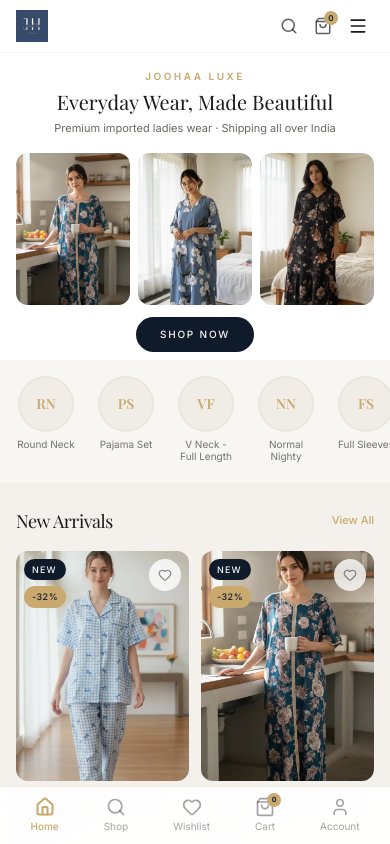
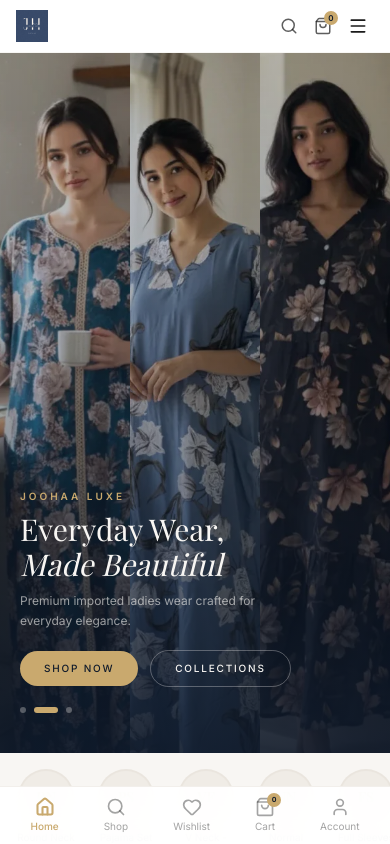
Before and after one commit to akashkuppattil-dev/Euro-Edge-, a Next.js app: page / in a window 390 px wide. Shown: the top 844 px of the page. Built offline with nearby package versions, Linux system fonts and the light colour scheme; a web font is replaced by a local one.

Commit message:
fix: remove mobile padding and update hero section\n\nAdjust mobile layout and hero background images for better UX.

```diff
--- a/components/best-sellers.tsx
+++ b/components/best-sellers.tsx
@@ -48,7 +48,7 @@ const products = [
 
 export function BestSellers() {
   return (
-    <section className="py-6 md:py-16 lg:py-24 px-4 md:px-12">
+    <section className="py-6 md:py-16 lg:py-24 px-3 md:px-12">
       <div className="max-w-7xl mx-auto">
         {/* Header - compact on mobile */}
         <div className="flex items-center justify-between mb-4 md:mb-12">
@@ -68,7 +68,7 @@ export function BestSellers() {
           </Link>
         </div>
 
-        <div className="grid grid-cols-2 md:grid-cols-4 gap-3 md:gap-6">
+        <div className="grid grid-cols-2 md:grid-cols-4 gap-2 md:gap-6">
           {products.map((product) => (
             <ProductCard key={product.id} {...product} />
           ))}
--- a/components/category-chips.tsx
+++ b/components/category-chips.tsx
@@ -15,11 +15,11 @@ const categories = [
 
 export function CategoryChips() {
   return (
-    <section className="py-4 md:py-8 px-4 md:px-12">
+    <section className="py-4 md:py-8 md:px-12">
       <div className="max-w-7xl mx-auto">
         {/* Mobile - Horizontal scroll with icon circles */}
         <div className="md:hidden">
-          <div className="flex gap-5 overflow-x-auto scrollbar-hide pb-1 -mx-4 px-4">
+          <div className="flex gap-5 overflow-x-auto scrollbar-hide pb-1 px-4">
             {categories.map((cat) => (
               <Link
                 key={cat.label}
--- a/components/contact-banner.tsx
+++ b/components/contact-banner.tsx
@@ -6,7 +6,7 @@ export function ContactBanner() {
   return (
     <section className="relative overflow-hidden">
       {/* Mobile - Compact card */}
-      <div className="md:hidden px-4 py-6">
+      <div className="md:hidden px-3 py-4">
         <div className="bg-card border border-border/40 rounded-2xl p-5 flex flex-col items-center text-center">
           <div className="w-12 h-12 rounded-full bg-secondary flex items-center justify-center mb-3">
             <MessageCircle className="w-5 h-5 text-accent" />
--- a/components/editorial-section.tsx
+++ b/components/editorial-section.tsx
@@ -5,8 +5,8 @@ export function EditorialSection() {
   return (
     <section className="relative overflow-hidden">
       {/* Mobile - Compact card */}
-      <div className="md:hidden px-4 py-6">
-        <div className="relative rounded-2xl overflow-hidden aspect-[4/5]">
+      <div className="md:hidden py-4">
+        <div className="relative overflow-hidden aspect-[4/5]">
           <Image
             src="/images/product-6.png"
             alt="Black dahlia floral maxi nighty - JOOHAA LUXE"
--- a/components/fabric-story.tsx
+++ b/components/fabric-story.tsx
@@ -21,7 +21,7 @@ const features = [
 
 export function FabricStory() {
   return (
-    <section className="py-8 md:py-16 lg:py-24 px-4 md:px-12 bg-secondary">
+    <section className="py-6 md:py-16 lg:py-24 px-3 md:px-12 bg-secondary">
       <div className="max-w-7xl mx-auto">
         {/* Mobile - Compact stacked */}
         <div className="md:hidden">
--- a/components/featured-categories.tsx
+++ b/components/featured-categories.tsx
@@ -43,7 +43,7 @@ const categories = [
 
 export function FeaturedCategories() {
   return (
-    <section className="py-6 md:py-16 lg:py-24 px-4 md:px-12">
+    <section className="py-6 md:py-16 lg:py-24 px-3 md:px-12">
       <div className="max-w-7xl mx-auto">
         {/* Header */}
         <div className="flex items-center justify-between mb-4 md:mb-12 md:justify-center md:flex-col md:text-center">
@@ -59,7 +59,7 @@ export function FeaturedCategories() {
         </div>
 
         {/* Mobile - 2 column compact grid */}
-        <div className="md:hidden grid grid-cols-2 gap-2.5">
+        <div className="md:hidden grid grid-cols-2 gap-2">
           {categories.map((cat) => (
             <Link key={cat.title} href={cat.href} className="group relative rounded-xl overflow-hidden aspect-[3/4]">
               <Image
--- a/components/hero-section.tsx
+++ b/components/hero-section.tsx
@@ -1,107 +1,147 @@
+"use client"
+
 import Image from "next/image"
 import Link from "next/link"
+import { useState, useEffect } from "react"
 
 const heroImages = [
-  { src: "/images/product-2.png", alt: "Teal Floral Kaftan" },
-  { src: "/images/product-3.png", alt: "Blue Rose Maxi Nighty" },
-  { src: "/images/product-6.png", alt: "Black Dahlia Nighty" },
+  { src: "/images/product-2.png", alt: "Teal Floral Kaftan", label: "Kaftans" },
+  { src: "/images/product-3.png", alt: "Blue Rose Maxi Nighty", label: "Maxi Nighties" },
+  { src: "/images/product-6.png", alt: "Black Dahlia Nighty", label: "V Neck Collection" },
 ]
 
 export function HeroSection() {
+  const [activeIndex, setActiveIndex] = useState(0)
+
+  useEffect(() => {
+    const timer = setInterval(() => {
+      setActiveIndex((prev) => (prev + 1) % heroImages.length)
+    }, 5000)
+    return () => clearInterval(timer)
+  }, [])
+
   return (
-    <section className="bg-card">
+    <section className="relative w-full">
       {/* ---- MOBILE ---- */}
-      <div className="md:hidden px-4 pt-4 pb-2">
-        {/* Brand tagline */}
-        <div className="text-center mb-4">
-          <p className="text-[10px] tracking-[0.25em] uppercase text-accent font-sans font-semibold">
-            Joohaa Luxe
-          </p>
-          <h1 className="font-serif text-xl text-foreground mt-1 text-balance">
-            Everyday Wear, Made Beautiful
-          </h1>
-          <p className="text-muted-foreground text-[11px] font-sans mt-1">
-            Premium imported ladies wear &middot; Shipping all over India
-          </p>
-        </div>
-
-        {/* 3-image row */}
-        <div className="grid grid-cols-3 gap-2">
+      <div className="md:hidden relative h-[85vh] min-h-[520px] max-h-[700px] overflow-hidden">
+        {/* 3 background image panels side by side */}
+        <div className="absolute inset-0 grid grid-cols-3">
           {heroImages.map((img, i) => (
-            <Link key={i} href="/shop" className="block group">
-              <div className="relative aspect-[3/4] rounded-xl overflow-hidden bg-secondary">
+            <div key={i} className="relative overflow-hidden">
               <Image
                 src={img.src}
                 alt={img.alt}
                 fill
-                  className="object-cover object-top group-active:scale-105 transition-transform duration-300"
-                  sizes="33vw"
+                className="object-cover object-top"
+                sizes="34vw"
                 priority
               />
             </div>
-            </Link>
           ))}
         </div>
 
+        {/* Dark overlay */}
+        <div className="absolute inset-0 bg-gradient-to-t from-primary/90 via-primary/40 to-primary/20" />
+
+        {/* Content overlay */}
+        <div className="absolute inset-0 flex flex-col justify-end pb-10 px-5">
+          <p className="text-[10px] tracking-[0.3em] uppercase text-accent font-sans font-semibold">
+            Joohaa Luxe
+          </p>
+          <h1 className="font-serif text-3xl text-primary-foreground mt-2 leading-[1.15] text-balance">
+            Everyday Wear,{" "}
+            <em className="italic">Made Beautiful</em>
+          </h1>
+          <p className="text-primary-foreground/60 text-xs font-sans mt-2.5 max-w-[260px] leading-relaxed">
+            Premium imported ladies wear crafted for everyday elegance.
+          </p>
+
           {/* CTA */}
-        <div className="mt-3 text-center">
+          <div className="flex items-center gap-3 mt-5">
             <Link
               href="/shop"
-            className="inline-flex items-center px-6 py-2.5 bg-primary text-primary-foreground text-[10px] tracking-[0.18em] uppercase font-sans font-medium rounded-full active:scale-95 transition-transform"
+              className="px-6 py-2.5 bg-accent text-accent-foreground text-[10px] tracking-[0.18em] uppercase font-sans font-medium rounded-full active:scale-95 transition-transform"
             >
               Shop Now
             </Link>
+            <Link
+              href="/collections"
+              className="px-6 py-2.5 border border-primary-foreground/30 text-primary-foreground text-[10px] tracking-[0.18em] uppercase font-sans font-medium rounded-full active:scale-95 transition-transform"
+            >
+              Collections
+            </Link>
+          </div>
+
+          {/* Dot indicators */}
+          <div className="flex items-center gap-2 mt-5">
+            {heroImages.map((img, i) => (
+              <button
+                key={i}
+                onClick={() => setActiveIndex(i)}
+                className={`transition-all duration-300 rounded-full ${
+                  i === activeIndex
+                    ? "w-6 h-1.5 bg-accent"
+                    : "w-1.5 h-1.5 bg-primary-foreground/30"
+                }`}
+                aria-label={`View ${img.label}`}
+              />
+            ))}
+          </div>
         </div>
       </div>
 
       {/* ---- DESKTOP ---- */}
-      <div className="hidden md:block">
-        <div className="max-w-[1440px] mx-auto">
-          <div className="grid grid-cols-2 min-h-[560px] lg:min-h-[640px]">
-            {/* Left: Content */}
-            <div className="flex flex-col justify-center px-10 lg:px-20 xl:px-28 py-16">
-              <p className="text-[10px] tracking-[0.3em] uppercase text-accent font-sans font-semibold">
+      <div className="hidden md:block relative h-[80vh] min-h-[560px] max-h-[800px] overflow-hidden">
+        {/* 3 background panels */}
+        <div className="absolute inset-0 grid grid-cols-3">
+          {heroImages.map((img, i) => (
+            <div key={i} className="relative overflow-hidden group">
+              <Image
+                src={img.src}
+                alt={img.alt}
+                fill
+                className="object-cover object-top transition-transform duration-700 group-hover:scale-105"
+                sizes="34vw"
+                priority
+              />
+              {/* Label at bottom of each panel */}
+              <div className="absolute bottom-0 inset-x-0 bg-gradient-to-t from-primary/60 to-transparent h-28" />
+              <span className="absolute bottom-6 left-1/2 -translate-x-1/2 text-[10px] tracking-[0.2em] uppercase text-primary-foreground/70 font-sans whitespace-nowrap">
+                {img.label}
+              </span>
+            </div>
+          ))}
+        </div>
+
+        {/* Center dark scrim for text */}
+        <div className="absolute inset-0 bg-gradient-to-r from-primary/70 via-primary/30 to-primary/70" />
+        <div className="absolute inset-0 bg-gradient-to-t from-primary/60 via-transparent to-primary/30" />
+
+        {/* Centered content */}
+        <div className="absolute inset-0 flex flex-col items-center justify-center text-center px-6">
+          <p className="text-xs tracking-[0.35em] uppercase text-accent font-sans font-semibold">
             Joohaa Luxe Clothing
           </p>
-              <h1 className="font-serif text-4xl lg:text-5xl xl:text-6xl text-foreground mt-4 leading-[1.1] text-balance">
-                Everyday Wear, Made Beautiful
+          <h1 className="font-serif text-5xl lg:text-6xl xl:text-7xl text-primary-foreground mt-5 leading-[1.08] text-balance max-w-3xl">
+            Everyday Wear,{" "}
+            <em className="italic">Made Beautiful</em>
           </h1>
-              <p className="mt-4 text-muted-foreground text-sm lg:text-base font-sans leading-relaxed max-w-md">
-                Premium imported ladies wear crafted for everyday elegance. Discover kaftans, maxi nighties, and sleepwear designed for comfort and style.
+          <p className="mt-4 text-primary-foreground/50 text-sm lg:text-base font-sans leading-relaxed max-w-lg">
+            Premium imported ladies wear crafted for everyday elegance. Shipping all over India.
           </p>
           <div className="flex items-center gap-4 mt-8">
             <Link
               href="/shop"
-                  className="inline-flex items-center px-8 py-3.5 bg-primary text-primary-foreground text-[11px] tracking-[0.18em] uppercase font-sans font-medium rounded-full hover:bg-primary/90 transition-colors"
+              className="px-8 py-3.5 bg-accent text-accent-foreground text-[11px] tracking-[0.18em] uppercase font-sans font-medium rounded-full hover:bg-accent/90 transition-colors"
             >
               Shop Collection
             </Link>
             <Link
               href="/collections"
-                  className="inline-flex items-center px-8 py-3.5 border border-border text-foreground text-[11px] tracking-[0.18em] uppercase font-sans font-medium rounded-full hover:bg-secondary transition-colors"
+              className="px-8 py-3.5 border border-primary-foreground/25 text-primary-foreground text-[11px] tracking-[0.18em] uppercase font-sans font-medium rounded-full hover:bg-primary-foreground/10 transition-colors"
             >
               View All
             </Link>
-              </div>
-            </div>
-
-            {/* Right: 3-image grid */}
-            <div className="grid grid-cols-3 gap-3 p-6 lg:p-10">
-              {heroImages.map((img, i) => (
-                <Link key={i} href="/shop" className="block group">
-                  <div className="relative h-full rounded-2xl overflow-hidden bg-secondary">
-                    <Image
-                      src={img.src}
-                      alt={img.alt}
-                      fill
-                      className="object-cover object-top group-hover:scale-105 transition-transform duration-500"
-                      sizes="17vw"
-                      priority
-                    />
-                  </div>
-                </Link>
-              ))}
-            </div>
           </div>
         </div>
       </div>
--- a/components/instagram-lookbook.tsx
+++ b/components/instagram-lookbook.tsx
@@ -12,7 +12,7 @@ const lookbookImages = [
 
 export function InstagramLookbook() {
   return (
-    <section className="py-6 md:py-16 lg:py-24 px-4 md:px-12">
+    <section className="py-6 md:py-16 lg:py-24 md:px-12">
       <div className="max-w-7xl mx-auto">
         <div className="text-center mb-4 md:mb-10 lg:mb-14">
           <a
@@ -30,14 +30,14 @@ export function InstagramLookbook() {
         </div>
 
         {/* Mobile - 3x2 compact grid */}
-        <div className="md:hidden grid grid-cols-3 gap-1.5">
+        <div className="md:hidden grid grid-cols-3 gap-0.5">
           {lookbookImages.map((img, i) => (
             <a
               key={i}
               href="https://www.instagram.com/joohaa__luxe"
               target="_blank"
               rel="noopener noreferrer"
-              className="group relative aspect-square rounded-lg overflow-hidden"
+              className="group relative aspect-square overflow-hidden"
             >
               <Image
                 src={img.src}
--- a/components/new-arrivals.tsx
+++ b/components/new-arrivals.tsx
@@ -46,7 +46,7 @@ const products = [
 
 export function NewArrivals() {
   return (
-    <section className="py-6 md:py-16 lg:py-24 px-4 md:px-12 bg-secondary/50">
+    <section className="py-6 md:py-16 lg:py-24 px-3 md:px-12 bg-secondary/50">
       <div className="max-w-7xl mx-auto">
         {/* Header - compact on mobile */}
         <div className="flex items-center justify-between mb-4 md:mb-12">
@@ -66,7 +66,7 @@ export function NewArrivals() {
           </Link>
         </div>
 
-        <div className="grid grid-cols-2 md:grid-cols-4 gap-3 md:gap-6">
+        <div className="grid grid-cols-2 md:grid-cols-4 gap-2 md:gap-6">
           {products.map((product) => (
             <ProductCard key={product.id} {...product} />
           ))}
--- a/components/trust-strip.tsx
+++ b/components/trust-strip.tsx
@@ -9,11 +9,11 @@ const trustItems = [
 
 export function TrustStrip() {
   return (
-    <section className="py-6 md:py-10 lg:py-14 px-4 md:px-12">
+    <section className="py-5 md:py-10 lg:py-14 md:px-12">
       <div className="max-w-7xl mx-auto">
         {/* Mobile - Horizontal scroll */}
         <div className="md:hidden">
-          <div className="flex gap-3 overflow-x-auto scrollbar-hide -mx-4 px-4 pb-1">
+          <div className="flex gap-3 overflow-x-auto scrollbar-hide px-3 pb-1">
             {trustItems.map((item) => (
               <div
                 key={item.label}
```
Lines whose indentation alone changed are shown as unchanged.
